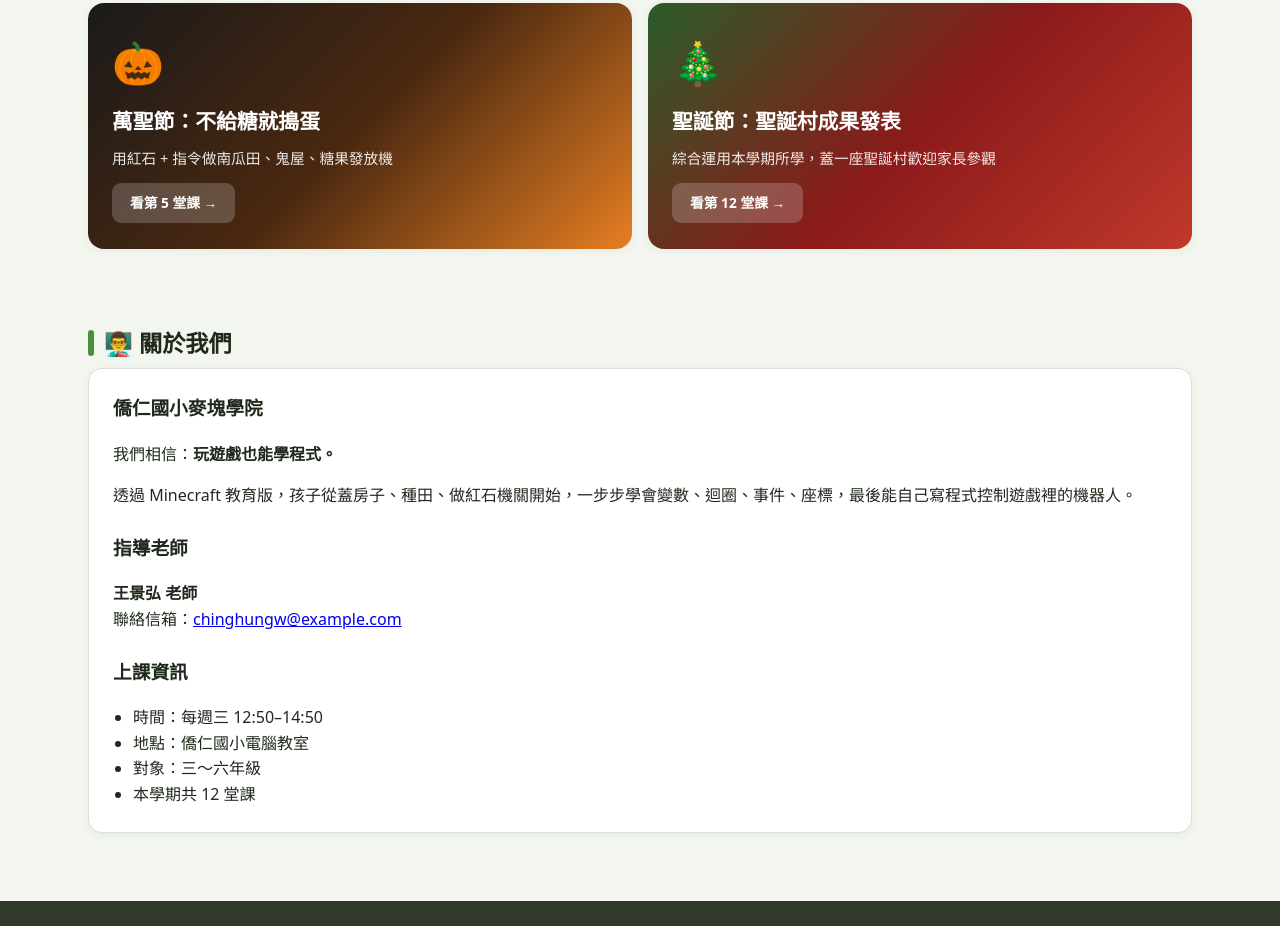
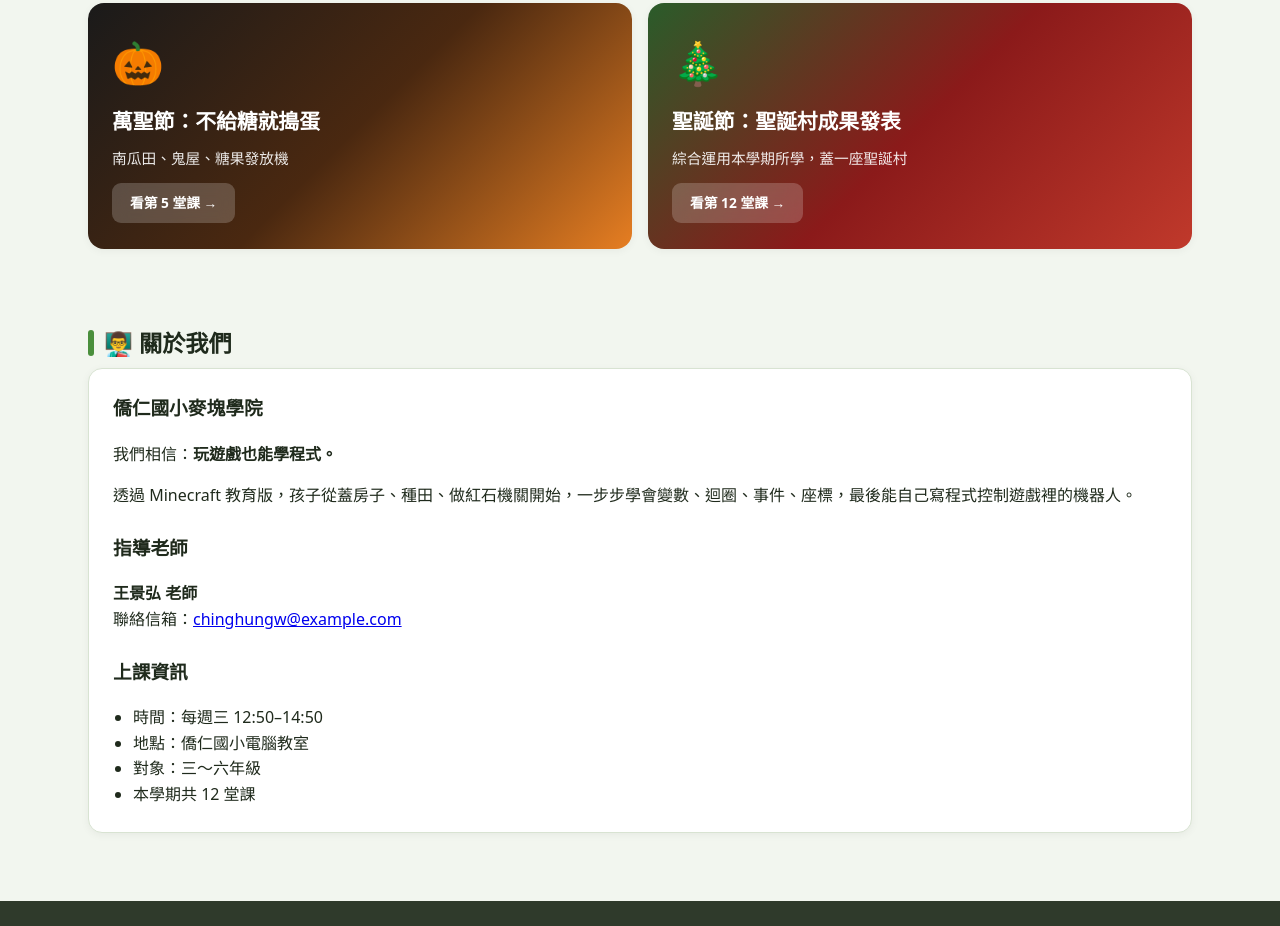
Before and after one commit to CH1978/MC115, a plain HTML site: page index.html in a window 1280 px wide. Shown: the part 3546-4472 px from the top of the page. Drawn offline with nearby package versions, Linux system fonts and the light colour scheme; no server answers.

Commit message:
Add files via upload

```diff
--- a/index.html
+++ b/index.html
@@ -585,13 +585,13 @@ footer a{color:#cfe0c8; cursor:pointer; text-decoration:underline;}
       <div class="festival-card halloween" data-go="lesson-jump" data-lesson="4">
         <span class="emoji">🎃</span>
         <h3>萬聖節：不給糖就搗蛋</h3>
-        <p>用紅石 + 指令做南瓜田、鬼屋、糖果發放機</p>
+        <p>南瓜田、鬼屋、糖果發放機</p>
         <span class="cta">看第 5 堂課 →</span>
       </div>
       <div class="festival-card christmas" data-go="lesson-jump" data-lesson="11">
         <span class="emoji">🎄</span>
         <h3>聖誕節：聖誕村成果發表</h3>
-        <p>綜合運用本學期所學，蓋一座聖誕村歡迎家長參觀</p>
+        <p>綜合運用本學期所學，蓋一座聖誕村</p>
         <span class="cta">看第 12 堂課 →</span>
       </div>
     </div>
```
